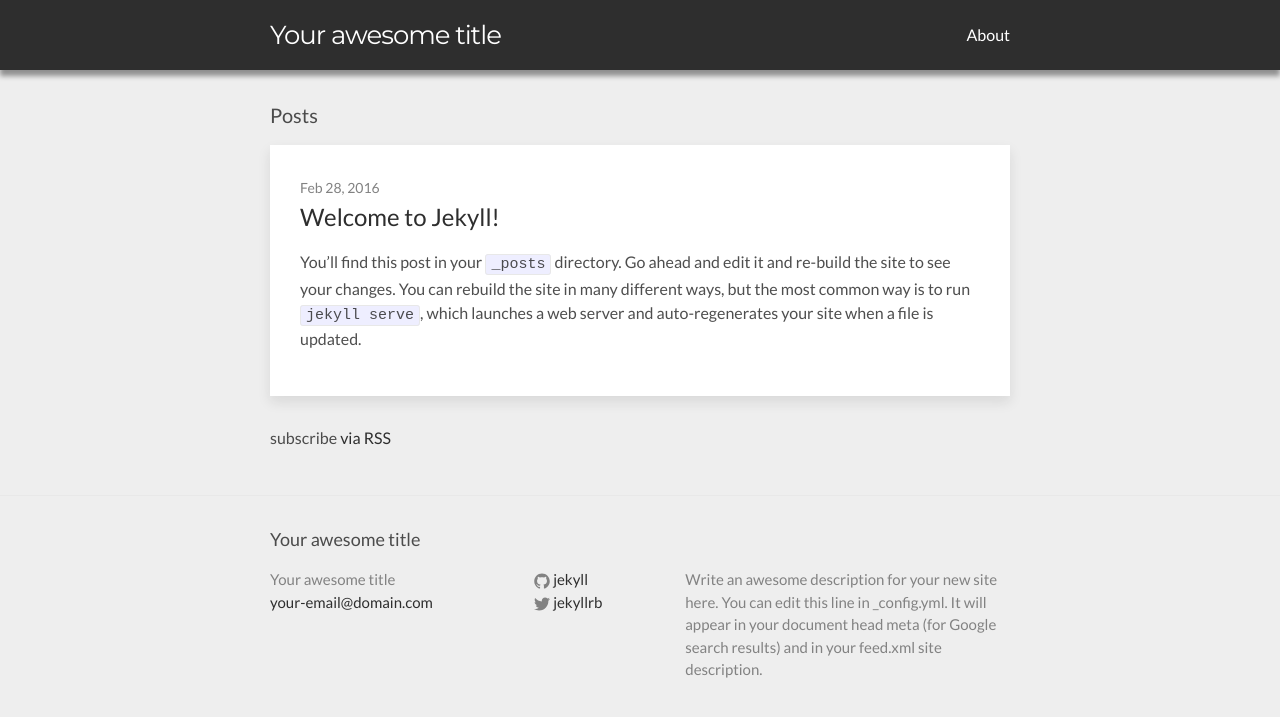
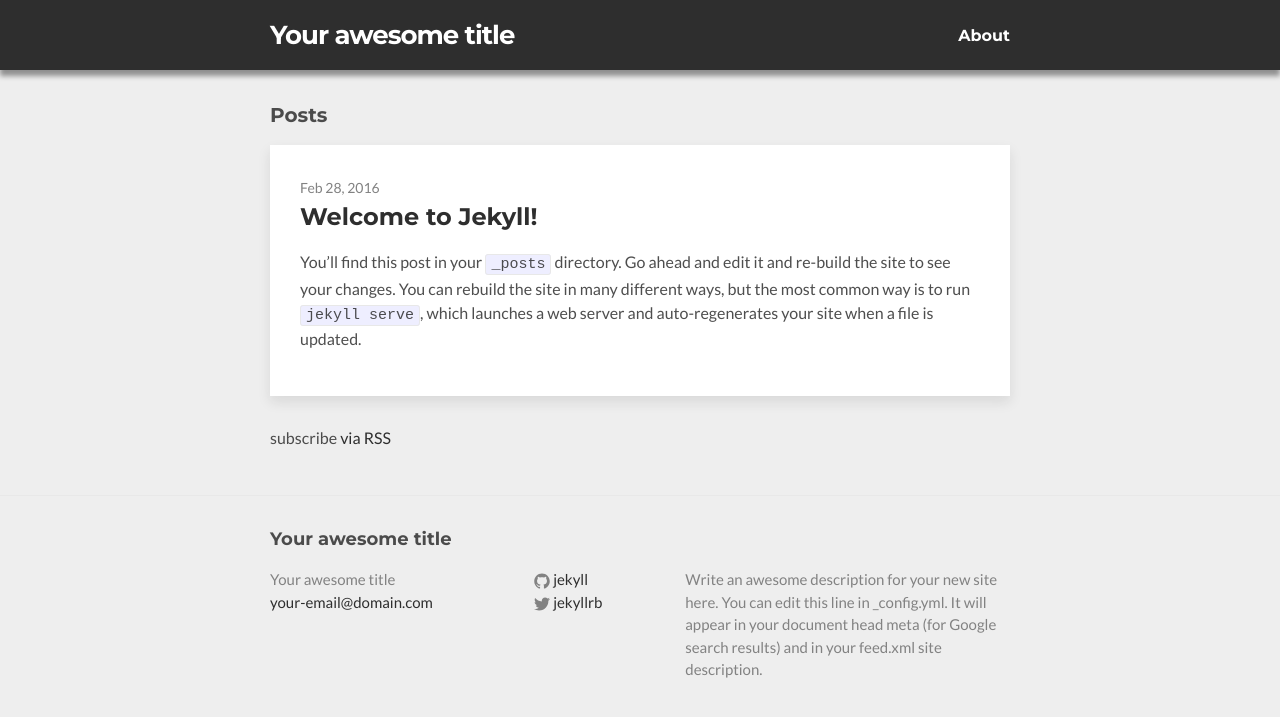
Before and after one commit to shuboc/shuboc.github.io, a Jekyll site: the page built from index.html, in a window 1280 px wide. Shown: the top 717 px of the page. Built offline with Jekyll 4.4.1, drawn with Linux system fonts in a browser that asks for light colours.

Commit message:
Change title font

```diff
--- a/_includes/head.html
+++ b/_includes/head.html
@@ -8,7 +8,7 @@
 
   <link rel="stylesheet" href="{{ "/css/main.css" | prepend: site.baseurl }}">
   <!-- <link href='https://fonts.googleapis.com/css?family=Open+Sans' rel='stylesheet' type='text/css'> -->
-  <link href='https://fonts.googleapis.com/css?family=Montserrat' rel='stylesheet' type='text/css'>
+  <link href='https://fonts.googleapis.com/css?family=Montserrat:700' rel='stylesheet' type='text/css'>
   <link href='https://fonts.googleapis.com/css?family=Lato' rel='stylesheet' type='text/css'>
   <link rel="canonical" href="{{ page.url | replace:'index.html','' | prepend: site.baseurl | prepend: site.url }}">
   <link rel="alternate" type="application/rss+xml" title="{{ site.title }}" href="{{ "/feed.xml" | prepend: site.baseurl | prepend: site.url }}">
--- a/_sass/_base.scss
+++ b/_sass/_base.scss
@@ -82,7 +82,7 @@
  * Headings
  */
 h1, h2, h3, h4, h5, h6 {
-    font-weight: $base-font-weight;
+    font-family: $header-font-family;
 }
 
 
--- a/_sass/_layout.scss
+++ b/_sass/_layout.scss
@@ -34,6 +34,7 @@
     .page-link {
         line-height: $base-line-height;
         color: $header-text-color;
+        font-family: $header-font-family;
 
         // Gaps between nav items, but not on the last one
         &:not(:last-child) {
```
